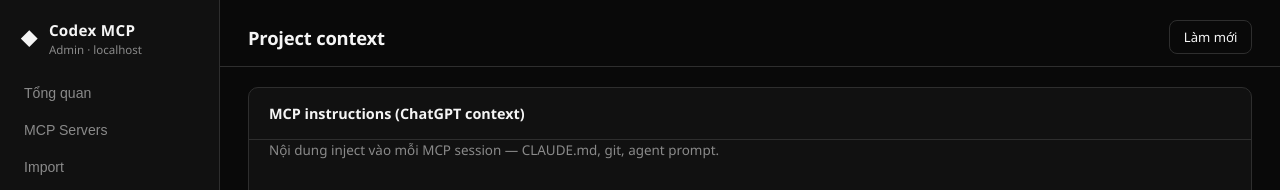
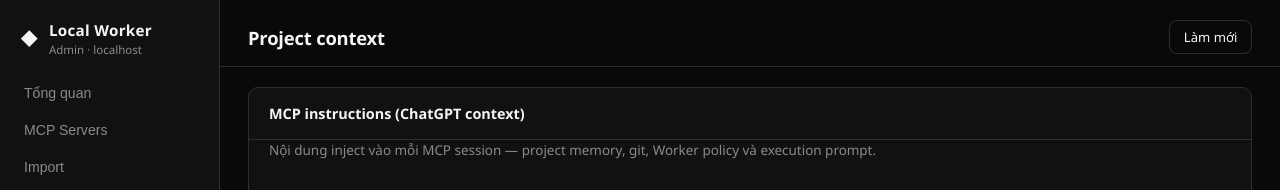
Before and after one commit to thebimhouseinfo-sudo/chatgpt-local-worker, a website: page public/ui/index.html in a window 1280 px wide. Both pictures are taken after a click on the button "Project". Shown: the top 190 px of the page. Drawn offline with Linux system fonts and the light colour scheme; no server answers.

Commit message:
chore: refresh admin UI branding

```diff
--- a/public/ui/index.html
+++ b/public/ui/index.html
@@ -3,7 +3,7 @@
 <head>
   <meta charset="UTF-8" />
   <meta name="viewport" content="width=device-width, initial-scale=1.0" />
-  <title>Codex MCP Admin</title>
+  <title>Local Worker Admin</title>
   <link rel="stylesheet" href="styles.css" />
 </head>
 <body>
@@ -12,7 +12,7 @@
       <div class="brand">
         <span class="brand-mark">◆</span>
         <div>
-          <div class="brand-title">Codex MCP</div>
+          <div class="brand-title">Local Worker</div>
           <div class="brand-sub">Admin · localhost</div>
         </div>
       </div>
@@ -108,7 +108,7 @@
       <section id="project" class="view">
         <div class="panel">
           <div class="panel-head"><h2>MCP instructions (ChatGPT context)</h2></div>
-          <p class="muted">Nội dung inject vào mỗi MCP session — CLAUDE.md, git, agent prompt.</p>
+          <p class="muted">Nội dung inject vào mỗi MCP session — project memory, git, Worker policy và execution prompt.</p>
           <div id="project-meta" class="stat-grid"></div>
           <pre id="project-preview" class="code-block" style="max-height:420px;overflow:auto"></pre>
         </div>
```
